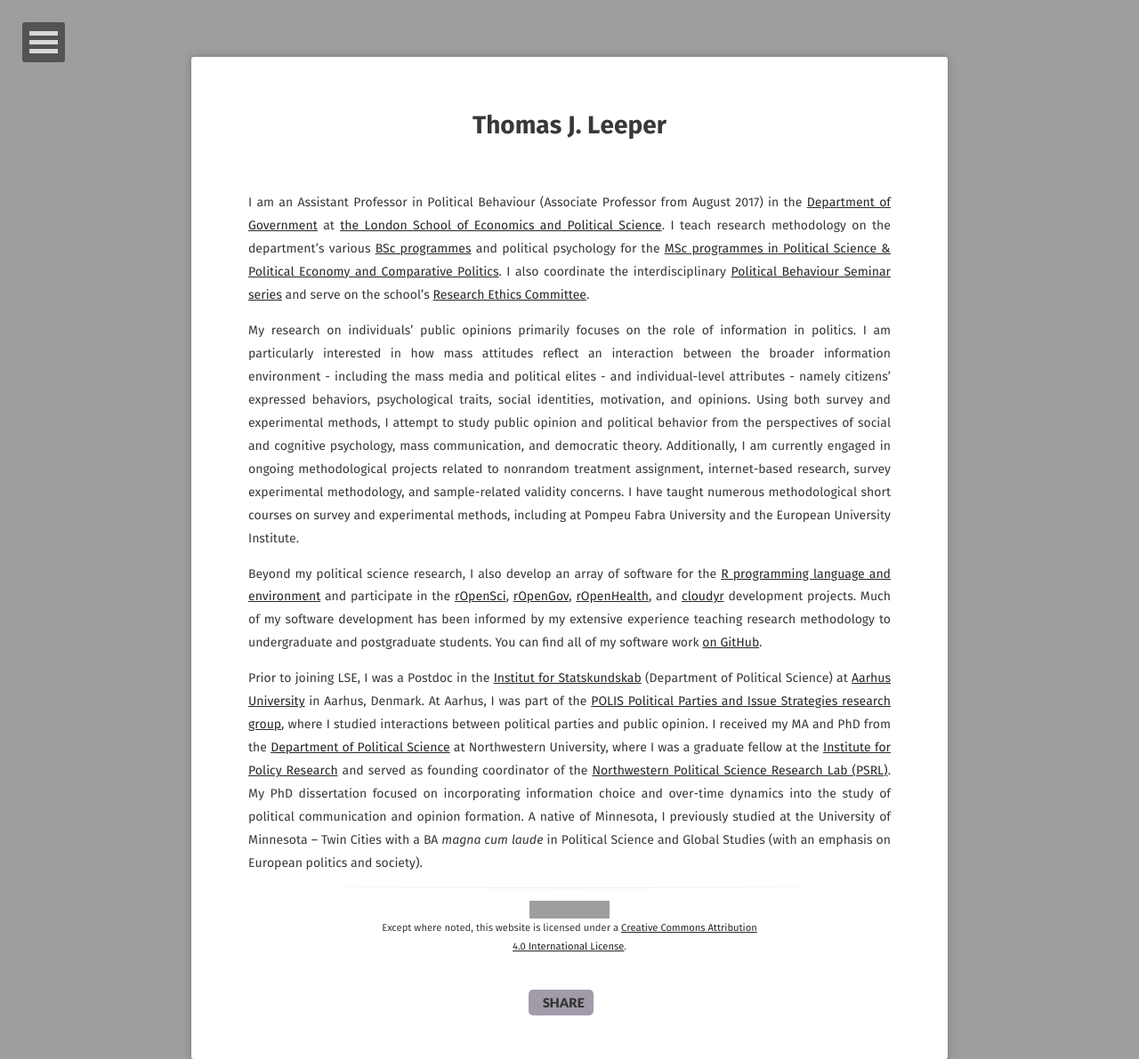
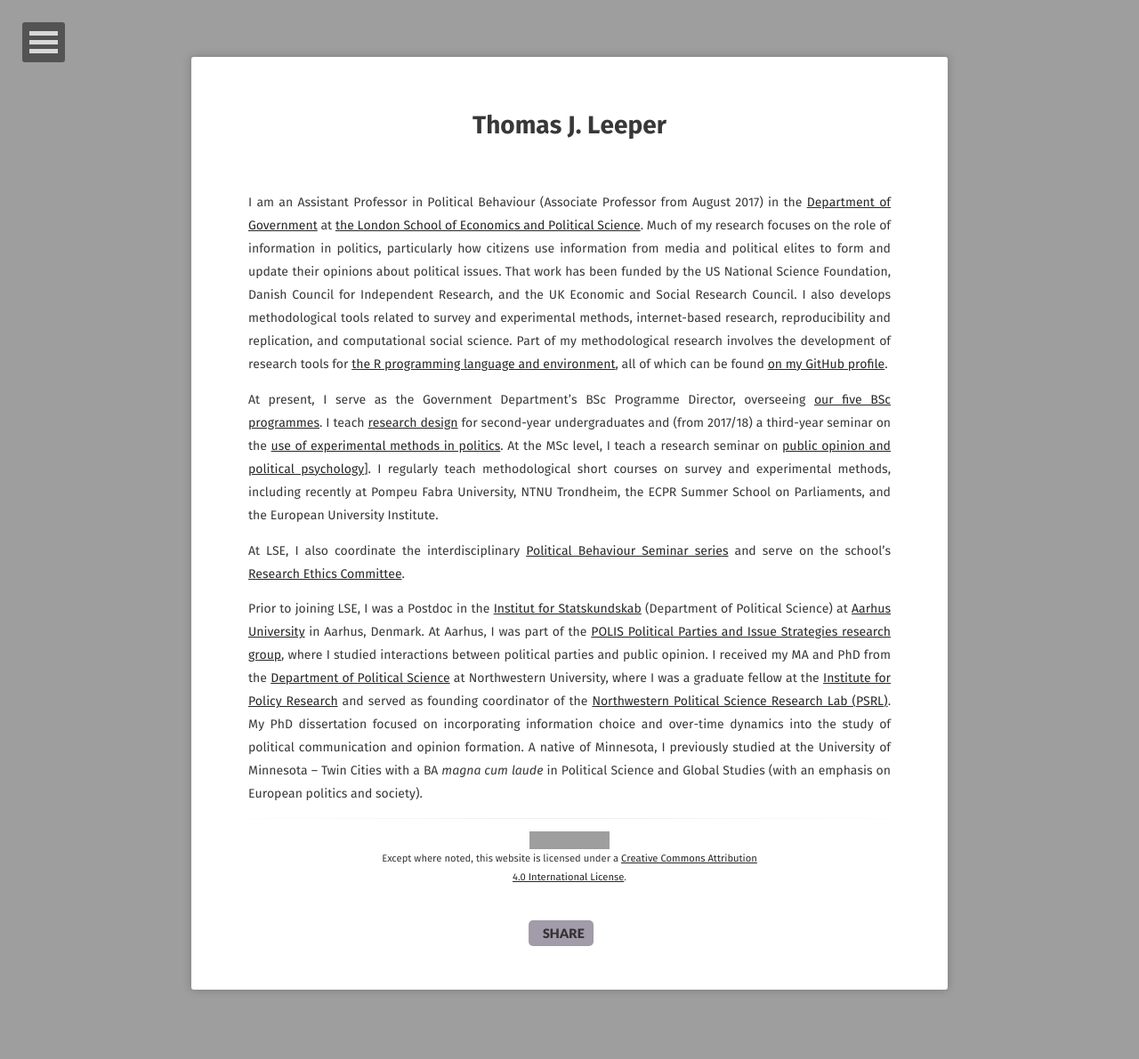
Before and after one commit to leeper/leeper.github.io, a Jekyll site: the page built from about.md, in a window 1280 px wide. Shown: the whole page at 89% size. Built offline with Jekyll 4.4.1, drawn with Linux system fonts in a browser that asks for light colours; some web fonts are replaced; after the commit the page ends 1113 px from its top, so only the background shows below that; grey boxes are pictures that could not be loaded.

Commit message:
update bio

```diff
--- a/about.md
+++ b/about.md
@@ -2,14 +2,14 @@
 layout: page
 title: Thomas J. Leeper
 comments: false
-description: Thomas J. Leeper, PhD, is an Assistant Professor in Political Behaviour in the Department of Government at the London School of Economics and Political Science. His research focuses on how political attitudes reflect an interaction between the broader information environment and citizens' individual-level traits, psychology, and behavior.
+description: Thomas J. Leeper, PhD, is an Assistant Professor in Political Behaviour in the Department of Government at the London School of Economics and Political Science. His research focuses substantively on the formation of political attitudes and methodologically on the development of tools for quantitative research, especially in the areas of experimental and survey research.
 permalink: /about.html
 ---
 
-I am an Assistant Professor in Political Behaviour (Associate Professor from August 2017) in the [Department of Government](http://www.lse.ac.uk/government/home.aspx) at [the London School of Economics and Political Science](http://www.lse.ac.uk/home.aspx). I teach research methodology on the department's various [BSc programmes](http://www.lse.ac.uk/government/degreeProgrammes/programmes/undergraduate/Home.aspx) and political psychology for the [MSc programmes in Political Science & Political Economy and Comparative Politics](http://www.lse.ac.uk/government/degreeProgrammes/programmes/masters/Home.aspx). I also coordinate the interdisciplinary [Political Behaviour Seminar series](http://www.lse.ac.uk/government/research/resgroups/PoliticalBehaviour/Political-Behaviour.aspx) and serve on the school's  [Research Ethics Committee](http://www.lse.ac.uk/intranet/researchAndDevelopment/researchDivision/policyAndEthics/ethicsGuidanceAndForms.aspx).
+I am an Assistant Professor in Political Behaviour (Associate Professor from August 2017) in the [Department of Government](http://www.lse.ac.uk/government/home.aspx) at [the London School of Economics and Political Science](http://www.lse.ac.uk/home.aspx). Much of my research focuses on the role of information in politics, particularly how citizens use information from media and political elites to form and update their opinions about political issues. That work has been funded by the US National Science Foundation, Danish Council for Independent Research, and the UK Economic and Social Research Council. I also develops methodological tools related to survey and experimental methods, internet-based research, reproducibility and replication, and computational social science. Part of my methodological research involves the development of research tools for [the R programming language and environment](https://cloud.r-project.org/), all of which can be found [on my GitHub profile](https://github.com/leeper).
 
-My research on individuals' public opinions primarily focuses on the role of information in politics. I am particularly interested in how mass attitudes reflect an interaction between the broader information environment - including the mass media and political elites - and individual-level attributes - namely citizens' expressed behaviors, psychological traits, social identities, motivation, and opinions. Using both survey and experimental methods, I attempt to study public opinion and political behavior from the perspectives of social and cognitive psychology, mass communication, and democratic theory. Additionally, I am currently engaged in ongoing methodological projects related to nonrandom treatment assignment, internet-based research, survey experimental methodology, and sample-related validity concerns. I have taught numerous methodological short courses on survey and experimental methods, including at Pompeu Fabra University and the European University Institute.
+At present, I serve as the Government Department's BSc Programme Director, overseeing [our five BSc programmes](http://www.lse.ac.uk/government/degreeProgrammes/programmes/undergraduate/Home.aspx). I teach [research design](http://www.thomasleeper.com/designcourse) for second-year undergraduates and (from 2017/18) a third-year seminar on the [use of experimental methods in politics](http://www.thomasleeper.com/exppolcourse). At the MSc level, I teach a research seminar on [public opinion and political psychology](http://www.thomasleeper.com/exppolcourse)]. I regularly teach methodological short courses on survey and experimental methods, including recently at Pompeu Fabra University, NTNU Trondheim, the ECPR Summer School on Parliaments, and the European University Institute.
 
-Beyond my political science research, I also develop an array of software for the [R programming language and environment](https://cloud.r-project.org/) and participate in the [rOpenSci](http://ropensci.org/), [rOpenGov](http://ropengov.github.io/), [rOpenHealth](https://github.com/rOpenHealth), and [cloudyr](http://cloudyr.github.io) development projects. Much of my software development has been informed by my extensive experience teaching research methodology to undergraduate and postgraduate students. You can find all of my software work [on GitHub](https://github.com/leeper).
+At LSE, I also coordinate the interdisciplinary [Political Behaviour Seminar series](http://www.lse.ac.uk/government/research/resgroups/PoliticalBehaviour/Political-Behaviour.aspx) and serve on the school's [Research Ethics Committee](http://www.lse.ac.uk/intranet/researchAndDevelopment/researchDivision/policyAndEthics/ethicsGuidanceAndForms.aspx).
 
 Prior to joining LSE, I was a Postdoc in the [Institut for Statskundskab](http://ps.au.dk/en/) (Department of Political Science) at [Aarhus University](http://www.au.dk/en/) in Aarhus, Denmark. At Aarhus, I was part of the [POLIS Political Parties and Issue Strategies research group](http://ps.au.dk/en/research/research-centres-and-units/polis/), where I studied interactions between political parties and public opinion. I received my MA and PhD from the [Department of Political Science](http://www.polisci.northwestern.edu/) at Northwestern University, where I was a graduate fellow at the [Institute for Policy Research](http://www.northwestern.edu/ipr/) and served as founding coordinator of the [Northwestern Political Science Research Lab (PSRL)](http://faculty.wcas.northwestern.edu/~jnd260/lab.html). My PhD dissertation focused on incorporating information choice and over-time dynamics into the study of political communication and opinion formation. A native of Minnesota, I previously studied at the University of Minnesota &#8211; Twin Cities with a BA *magna cum laude* in Political Science and Global Studies (with an emphasis on European politics and society).
```
